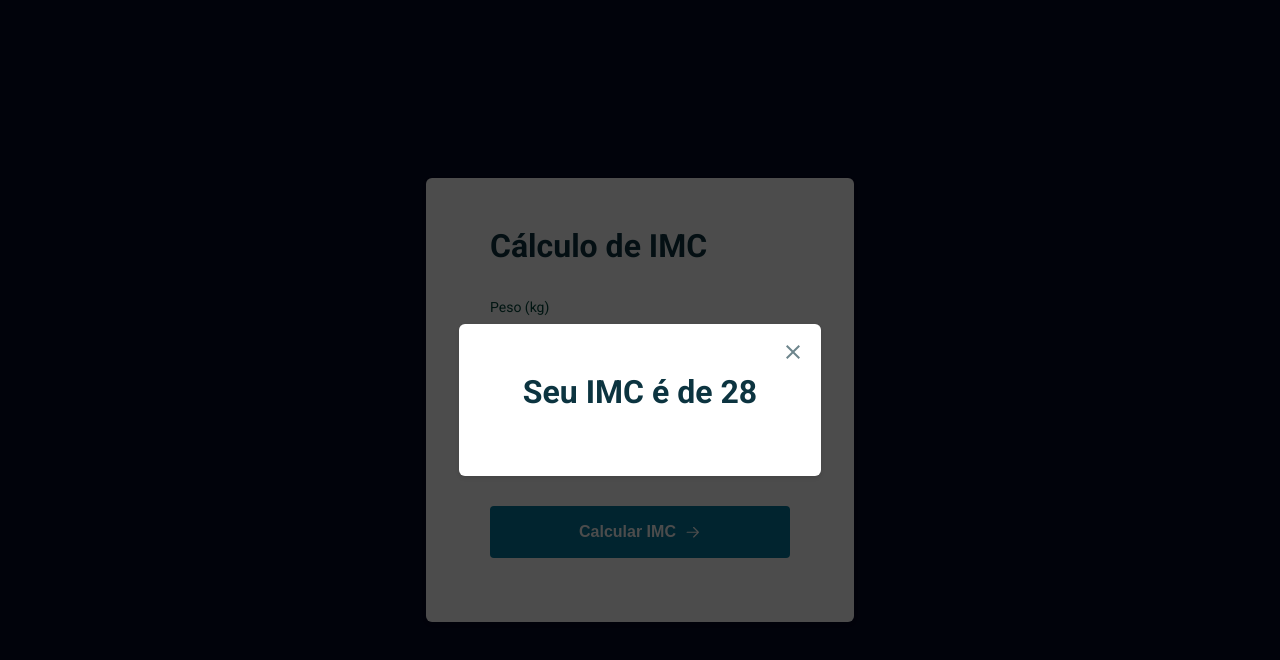
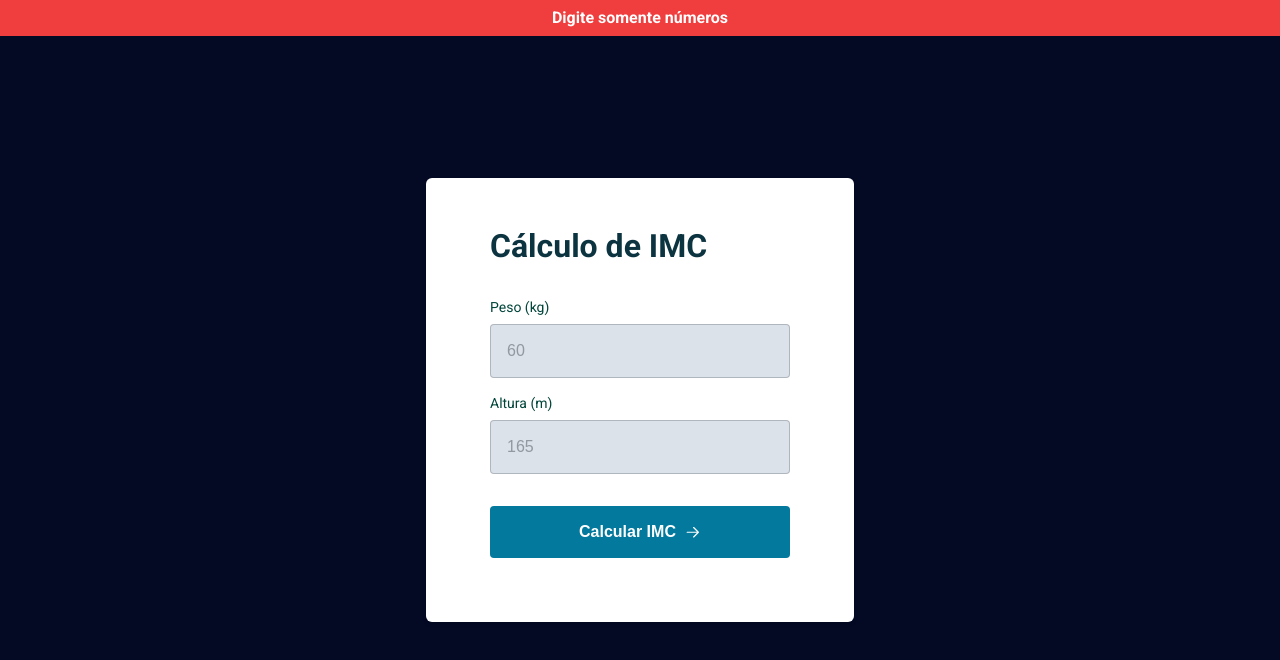
Before and after one commit to wm4fun/projeto---IMC, a plain HTML site: page index.html in a window 1280 px wide. Drawn offline with Linux system fonts and the light colour scheme.

Commit message:
criando a tela screen-error

```diff
--- a/index.html
+++ b/index.html
@@ -15,6 +15,12 @@
 </head>
 
 <body>
+    <!--screen-error-->
+    <div class="alert-error open">
+        Digite somente números
+    </div>
+
+    <!--screen1-->
     <div class="container">
         <main class="card">
             <form>
@@ -38,7 +44,8 @@
         </main>
     </div>
 
-    <div class="modal-wrapper open">
+    <!--modal-->
+    <div class="modal-wrapper">
         <div class="modal card">
             <h2 class="title">
                 <button class="close">
--- a/style.css
+++ b/style.css
@@ -122,8 +122,8 @@ form button:hover {
 
 /* modal */
 .modal-wrapper.open {
+    visibility: visible;
     opacity: 1;
-    visibility: visible;
 }
 
 .modal-wrapper {
@@ -144,8 +144,8 @@ form button:hover {
     display: grid;
     place-content: center;
 
+    visibility: hidden;
     opacity: 0;
-    visibility: hidden;
 }
 
 .modal {
@@ -169,6 +169,33 @@ form button:hover {
     transform: scale(1.1);
 }
 
+/* screen-error */
+.alert-error.open {
+    visibility: visible;
+    opacity: 1;
+
+    transform: translateY(0);
+}
+
+.alert-error {
+    position: absolute;
+    background-color: var(--bg-error);
+    top: 0;
+    left: 0;
+    right: 0;
+    text-align: center;
+    color: var(--tt-error);
+    padding: 0.8rem 0;
+    font-weight: bold;
+
+    visibility: hidden;
+    opacity: 0;
+
+    transform: translateY(-30px);
+    transition: transform 0.5s;
+}
+
+
 /* aplicando estilos para dispositivo móvel com largura de até 430px */
 @media only screen and (max-width: 430px) {
     .container {
```
